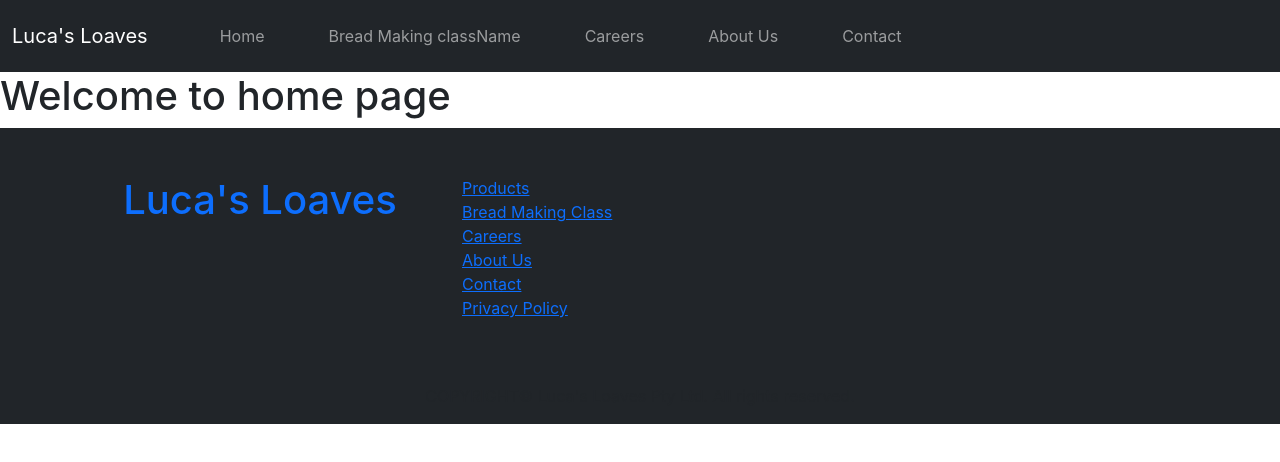
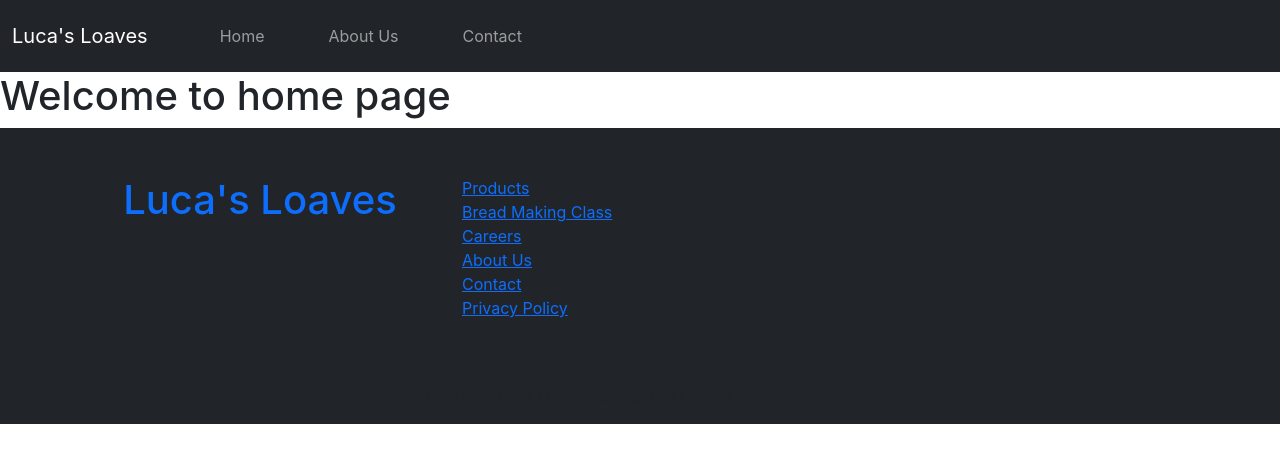
Before and after one commit to kudakiach/webApp, a React (Create React App) app: page / in a window 1280 px wide. Shown: the top 462 px of the page. Built offline with nearby package versions, Linux system fonts and the light colour scheme.

Commit message:
configure routes

```diff
--- a/src/App.js
+++ b/src/App.js
@@ -6,7 +6,7 @@ import {
   Routes,
   Route,
   Switch,
-  BrowserRouter as Router,
+  HashRouter as Router,
 } from "react-router-dom";
 function App() {
   return (
--- a/src/Components/Footer/Footer.js
+++ b/src/Components/Footer/Footer.js
@@ -1,4 +1,4 @@
-import React, { Component } from 'react'
+import React from 'react'
 
 const Footer = () => {
     return(
--- a/src/Components/Navbar/Navbar.js
+++ b/src/Components/Navbar/Navbar.js
@@ -1,4 +1,4 @@
-import React, { Component } from 'react'
+import React from 'react'
 
 
 const Navbar = () => {
@@ -6,7 +6,7 @@ const Navbar = () => {
     return(
         <nav className="navbar navbar-expand-lg navbar-dark bg-dark">
         <div className="container-fluid">
-          <a className="navbar-brand" id="navLogo" href="index.php">Luca&apos;s Loaves</a>
+          <a className="navbar-brand" id="navLogo" href="/">Luca&apos;s Loaves</a>
           <button className="navbar-toggler" type="button" data-bs-toggle="collapse" data-bs-target="#navbarSupportedContent" aria-controls="navbarSupportedContent" aria-expanded="false" aria-label="Toggle navigation">
             <span className="navbar-toggler-icon"></span>
           </button>
@@ -15,17 +15,12 @@ const Navbar = () => {
               <li className="nav-item ps-5 py-2">
                 <a className="nav-link " href="/">Home</a>
               </li>
-              <li className="nav-item ps-5 py-2">
-                <a className="nav-link" href="breadMakingclassName.php">Bread Making className</a>
-              </li>
-              <li className="nav-item ps-5 py-2">
-                <a className="nav-link" href="">Careers</a>
-              </li>
+
               <li className="nav-item ps-5 py-2">
                 <a className="nav-link" href="/about">About Us</a>
               </li>
               <li className="nav-item ps-5 py-2">
-                <a className="nav-link" href="contact.php">Contact</a>
+                <a className="nav-link" href="/contact">Contact</a>
               </li></ul>
                 </div>
         </div>
--- a/src/Pages/About/About.js
+++ b/src/Pages/About/About.js
@@ -1,4 +1,4 @@
-import React, { Component } from 'react'
+
 import Footer from '../../Components/Footer/Footer';
 import Navbar from '../../Components/Navbar/Navbar';
 
--- a/src/Pages/Home/Home.js
+++ b/src/Pages/Home/Home.js
@@ -1,4 +1,4 @@
-import React, { Component } from 'react'
+
 import Footer from '../../Components/Footer/Footer';
 import Navbar from '../../Components/Navbar/Navbar';
 
```
